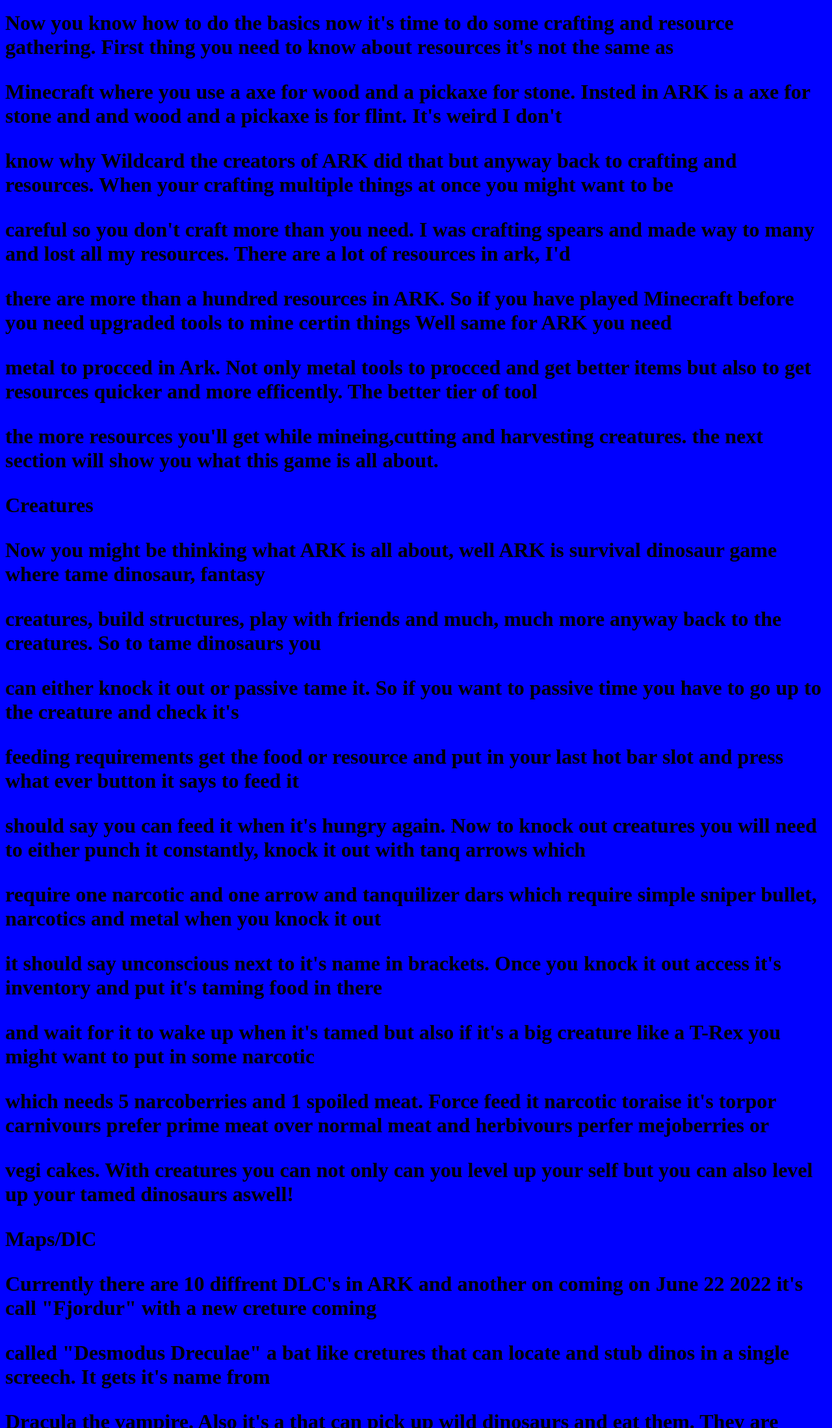
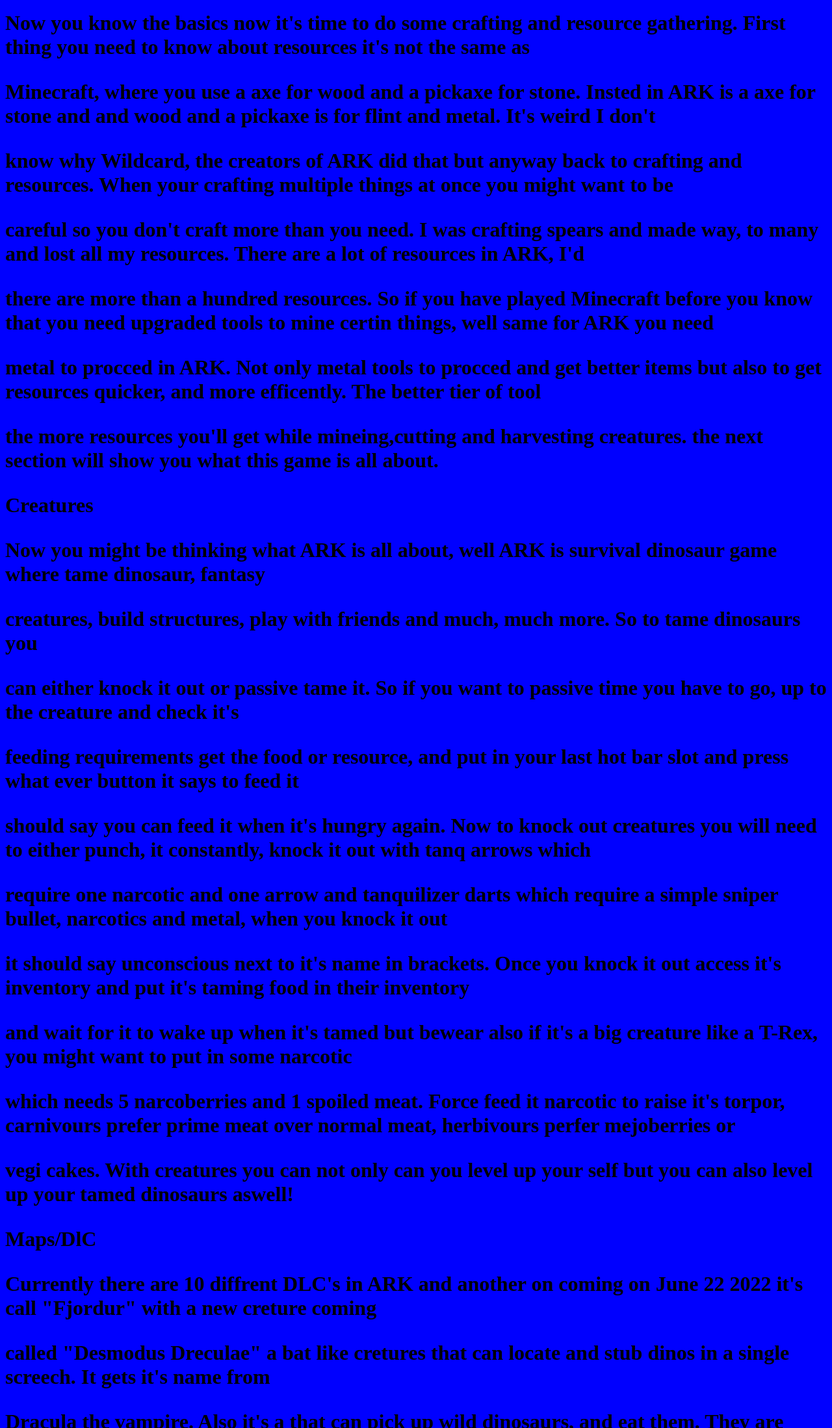
Before and after one commit to AxlotolTheGreat69/AxlotolTheGreat69.github.io, a plain HTML site: page index.html in a window 1280 px wide. Shown: the part 603-2800 px from the top of the page at 65% size. Drawn offline with Linux system fonts and the light colour scheme.

Commit message:
Update index.html

```diff
--- a/index.html
+++ b/index.html
@@ -11,47 +11,47 @@
 <br> Basics
 <br>
 <p> The first thing want to do when you spawn in your world is look around for some Dodo birds and dinosaurs that are may look agressive.
-<p> When a green text pops up at the top of your screen it should say " Level up is availble Access inventory to level up"
+<p> When a green text pops up at the top of your screen it should say " Level up is availble Access inventory to level up" along those lines.
 <p> When you go into your inventory there should be some stats and a plus sign next to it, click on the plus button to level up that stat.
 <br>
 <p> Crafting and Resources
 <br>
-<p> Now you know how to do the basics now it's time to do some crafting and resource gathering. First thing you need to know about resources it's not the same as
-<p> Minecraft where you use a axe for wood and a pickaxe for stone. Insted in ARK is a axe for stone and and wood and a pickaxe is for flint. It's weird I don't
-<p> know why Wildcard the creators of ARK did that but anyway back to crafting and resources. When your crafting multiple things at once you might want to be
-<p> careful so you don't craft more than you need. I was crafting spears and made way to many and lost all my resources. There are a lot of resources in ark, I'd
-<p> there are more than a hundred resources in ARK. So if you have played Minecraft before you need upgraded tools to mine certin things Well same for ARK you need
-<p> metal to procced in Ark. Not only metal tools to procced and get better items but also to get resources quicker and more efficently. The better tier of tool
+<p> Now you know the basics now it's time to do some crafting and resource gathering. First thing you need to know about resources it's not the same as
+<p> Minecraft, where you use a axe for wood and a pickaxe for stone. Insted in ARK is a axe for stone and and wood and a pickaxe is for flint and metal. It's weird I don't
+<p> know why Wildcard, the creators of ARK did that but anyway back to crafting and resources. When your crafting multiple things at once you might want to be
+<p> careful so you don't craft more than you need. I was crafting spears and made way, to many and lost all my resources. There are a lot of resources in ARK, I'd
+<p> there are more than a hundred resources. So if you have played Minecraft before you know that you need upgraded tools to mine certin things, well same for ARK you need
+<p> metal to procced in ARK. Not only metal tools to procced and get better items but also to get resources quicker, and more efficently. The better tier of tool
 <p> the more resources you'll get while mineing,cutting and harvesting creatures. the next section will show you what this game is all about.
 <br>
 <p> Creatures
 <br>
 <p> Now you might be thinking what ARK is all about, well ARK is survival dinosaur game where tame dinosaur, fantasy
-<p> creatures, build structures, play with friends and much, much more anyway back to the creatures. So to tame dinosaurs you
-<p> can either knock it out or passive tame it. So if you want to passive time you have to go up to the creature and check it's
-<p> feeding requirements get the food or resource and put in your last hot bar slot and press what ever button it says to feed it
-<p> should say you can feed it when it's hungry again. Now to knock out creatures you will need to either punch it constantly, knock it out with tanq arrows which
-<p> require one narcotic and one arrow and tanquilizer dars which require simple sniper bullet, narcotics and metal when you knock it out
-<p> it should say unconscious next to it's name in brackets. Once you knock it out access it's inventory and put it's taming food in there
-<p> and wait for it to wake up when it's tamed but also if it's a big creature like a T-Rex you might want to put in some narcotic
-<p> which needs 5 narcoberries and 1 spoiled meat. Force feed it narcotic toraise it's torpor carnivours prefer prime meat over normal meat and herbivours perfer mejoberries or
+<p> creatures, build structures, play with friends and much, much more. So to tame dinosaurs you
+<p> can either knock it out or passive tame it. So if you want to passive time you have to go, up to the creature and check it's
+<p> feeding requirements get the food or resource, and put in your last hot bar slot and press what ever button it says to feed it
+<p> should say you can feed it when it's hungry again. Now to knock out creatures you will need to either punch, it constantly, knock it out with tanq arrows which
+<p> require one narcotic and one arrow and tanquilizer darts which require a simple sniper bullet, narcotics and metal, when you knock it out
+<p> it should say unconscious next to it's name in brackets. Once you knock it out access it's inventory and put it's taming food in their inventory
+<p> and wait for it to wake up when it's tamed but bewear also if it's a big creature like a T-Rex, you might want to put in some narcotic
+<p> which needs 5 narcoberries and 1 spoiled meat. Force feed it narcotic to raise it's torpor, carnivours prefer prime meat over normal meat, herbivours perfer mejoberries or
 <p> vegi cakes. With creatures you can not only can you level up your self but you can also level up your tamed dinosaurs aswell!
 <br>
 <p> Maps/DlC
 <br>
 <p> Currently there are 10 diffrent DLC's in ARK and another on coming on June 22 2022 it's call "Fjordur" with a new creture coming
 <p> called "Desmodus Dreculae" a bat like cretures that can locate and stub dinos in a single screech. It gets it's name from
-<p> Dracula the vampire. Also it's a that can pick up wild dinosaurs and eat them. They are found in cave.
+<p> Dracula the vampire. Also it's a that can pick up wild dinosaurs, and eat them. They are found in cave dark cave, be carful
+<p> though they are extremely powerful and adaptive in the dark.
 <br>
 <p>Fjordur
 <br>
-<p> Fjodur is a map with big caves, awesome, creatures, structsers diffrent biomes. Not only are standered creatures in Fjodur but it also
-<p> unique creatures aswell such as the Maewing, Desmodous Drculea and much more. When you play with your tribemates you can
+<p> Fjodur is a map with big caves, awesome, creatures, structure diffrent biomes. Not only are standered creatures in Fjodur, but it also
+<p> has unique creatures aswell such as the Maewing, Desmodous Drculea and much more. When you play with your tribemates you can
 <p> explore caves, fight dinosaurs, steal eggs, breed tamed dinosaurs, fight bosses and fight other players. From personal experience
 <p> of playing ARK my favorite part is getting chased by creatures I pissed off and playing with friends. I also love sabotaging
-<p> my friends baseand stealing their dinos and starting wars. But anyway but for the Fjodur map it's known for it's big map size and many original cretures for previous
-<p> maps and DLC's like the Rock Drake, Maewing and the Sinomacrops. Anyway while all the other DLCs have radiation, heatwaves and other
+<p> my friends base and stealing their dinos and starting wars. But anyway but for the Fjodur map it's known for it's big map size and many original
+<p> creature from maps Alberation which has the Rock Drake. Anyway while all the other DLCs have radiation, heatwaves, and other
 <p> deadly things. Fjordur has most of those things and it has alot of new fun stuff to try out. Over all ARK truely is a game of mysteries
-<p> and deadly things to fight, see, tame and alot more things to do... DOWNLOAD ARK SURVIVAL EVOLVED on mac steam xbox play station
-<p> other consoles.
-<p> Next page for more
+<p> and deadly things to fight, see, tame and alot more things to do... DOWNLOAD ARK SURVIVAL EVOLVED on Mac, Steam, Xbox and PlayStation and
+<p> devices.
```
